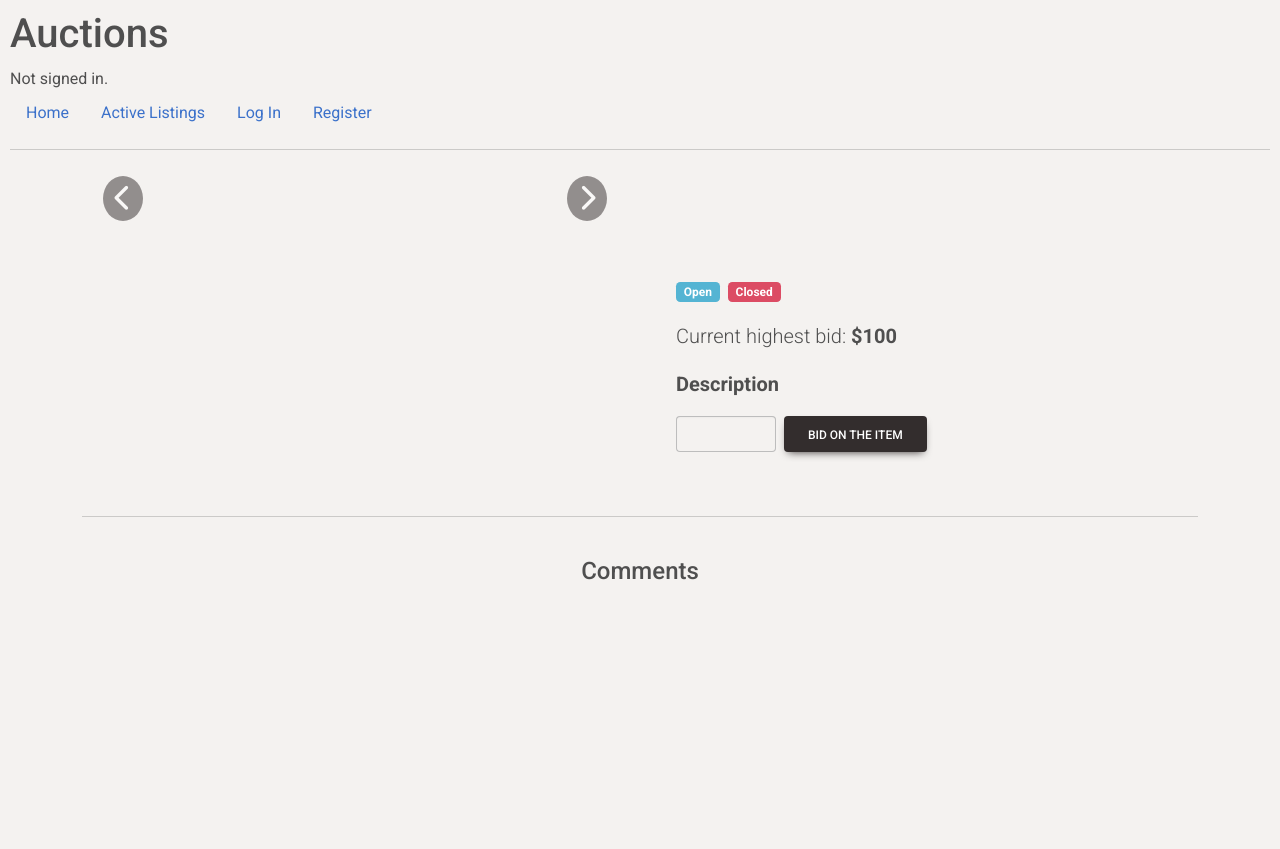
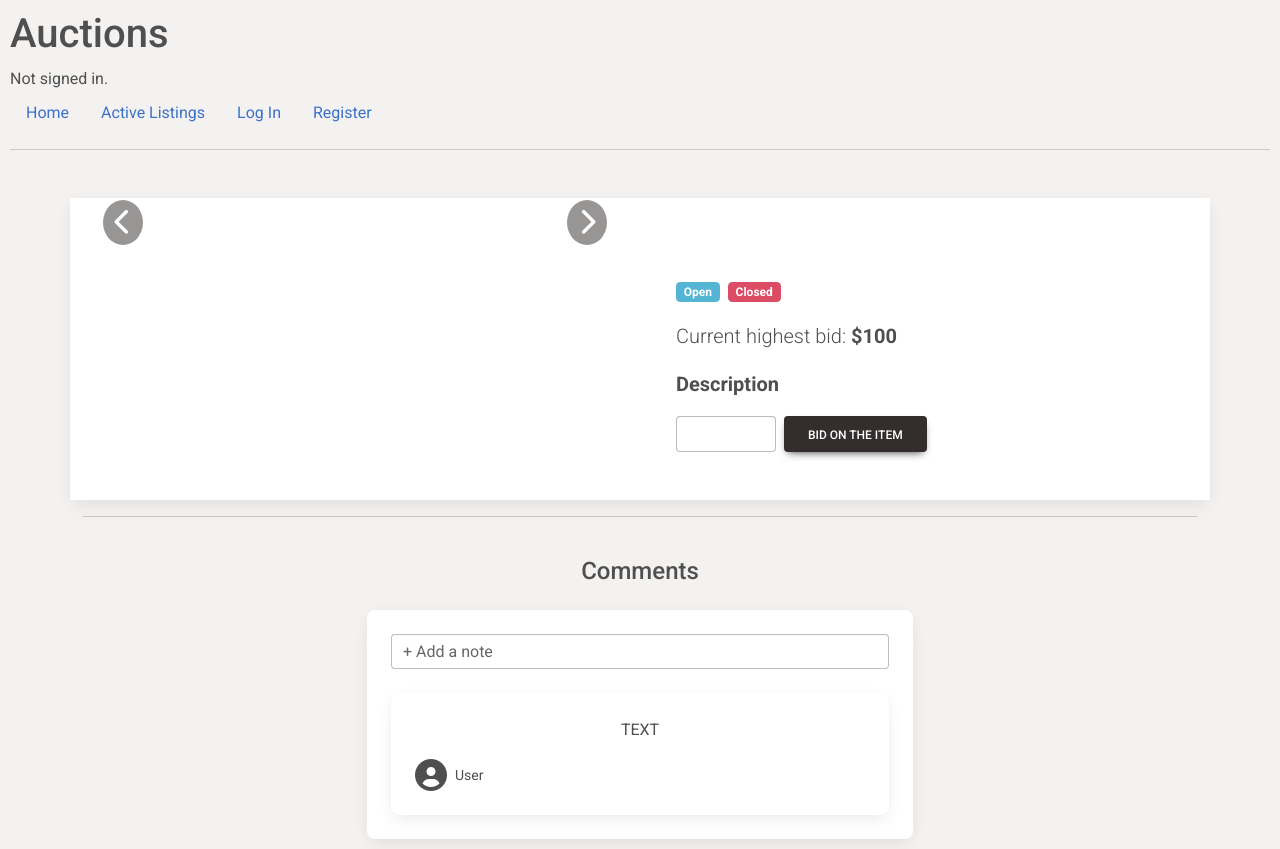
Before and after one commit to MarouBen/NightFall-Bids, a Django app: template auctions/templates/auctions/item.html in a window 1280 px wide. Before the commit the page ends 580 px from the top, so only its background shows below. Run offline with Django 3.2, Linux system fonts and the light colour scheme; the template is opened without the code that fills it, so the values that code supplies are empty; some libraries are stand-ins or nearby versions.

Commit message:
added a comment section
not working yet

```diff
--- a/auctions/static/auctions/styles.css
+++ b/auctions/static/auctions/styles.css
@@ -1,6 +1,7 @@
 body {
     padding: 10px;
     background-color:#f4f2f0!important;
+    /* background-color:#ffffff!important; */
 }
 img.listing-image {
     width: 100%;
--- a/auctions/templates/auctions/item.html
+++ b/auctions/templates/auctions/item.html
@@ -3,8 +3,8 @@
 {% block body %}
     <main class="mt-5">
         <div class="container">
-            <div class="row">
-                <div id="caroussel" class="col-md-6 mb-4">
+            <div class="row shadow-4" style="background-color:#ffffff;">
+                <div id="caroussel" class="col-md-6 mb-4 mt-4 ">
                     <div id="carouselExampleCrossfade" class="carousel slide carousel-fade carousel" data-mdb-ride="carousel">
                         <div class="carousel-inner" >
                             <div class="carousel-item active">
@@ -51,6 +51,29 @@
                 <div class="row d-flex justify-content-center">
                     <div class="col-md-6 text-center">
                         <h4 class="my-4 h4">Comments</h4>
+                        <div class="row d-flex justify-content-center">
+                            <div class="col-lg-12">
+                              <div class="card shadow-4">
+                                <div class="card-body p-4">
+                                  <div class="form-outline mb-4">
+                                    <input type="text" id="addANote" class="form-control" placeholder="Type comment..." />
+                                    <label class="form-label" for="addANote">+ Add a note</label>
+                                  </div>
+                                  <div class="card">
+                                    <div class="card-body">
+                                      <p>TEXT</p>
+                                      <div class="d-flex justify-content-between">
+                                        <div class="d-flex flex-row align-items-center">
+                                            <i class="fas fa-user-circle fa-2x"></i>
+                                            <p class="small mb-0 ms-2">User</p>
+                                        </div>
+                                      </div>
+                                    </div>
+                                  </div>
+                                </div>
+                              </div>
+                            </div>
+                          </div>
                     </div>
                 </div>
             </div>
```
